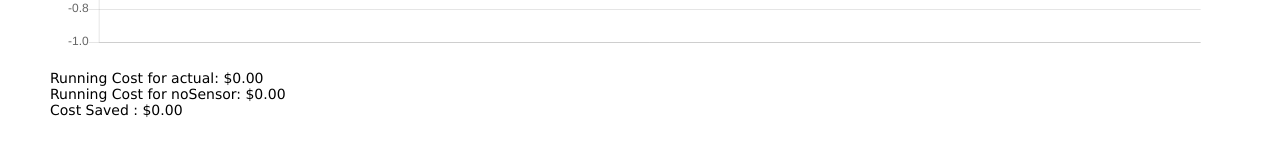
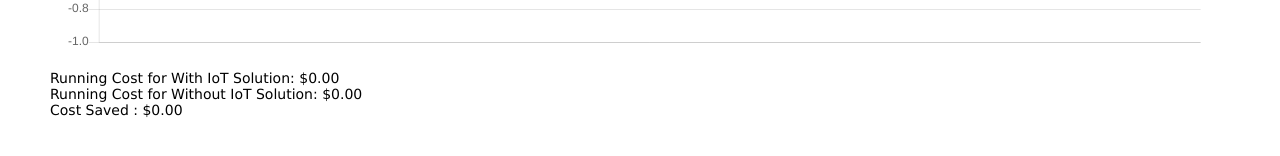
Before and after one commit to fengcanliu/AC-website-02, a website: page public/index.html in a window 1280 px wide. Shown: the part 928-1084 px from the top of the page. Drawn offline with Linux system fonts and the light colour scheme.

Commit message:
adding cost V39

```diff
--- a/public/index.html
+++ b/public/index.html
@@ -17,9 +17,9 @@
     <label>Cost Saved : </label> <label id="coolingMoneySaved">$0.00</label>
     <br><br>
     <canvas id="myChart1" width="400" height="150"></canvas>
-      <label>Running Cost for actual: </label> <label id="heatingActualCost">$0.00</label>
+      <label>Running Cost for With IoT Solution: </label> <label id="heatingActualCost">$0.00</label>
       <br>
-    <label>Running Cost for noSensor: </label> <label id="heatingNoSensorCost">$0.00</label>
+    <label>Running Cost for Without IoT Solution: </label> <label id="heatingNoSensorCost">$0.00</label>
     <br>
     <label>Cost Saved : </label> <label id="heatingMoneySaved">$0.00</label>
 </body>
```
